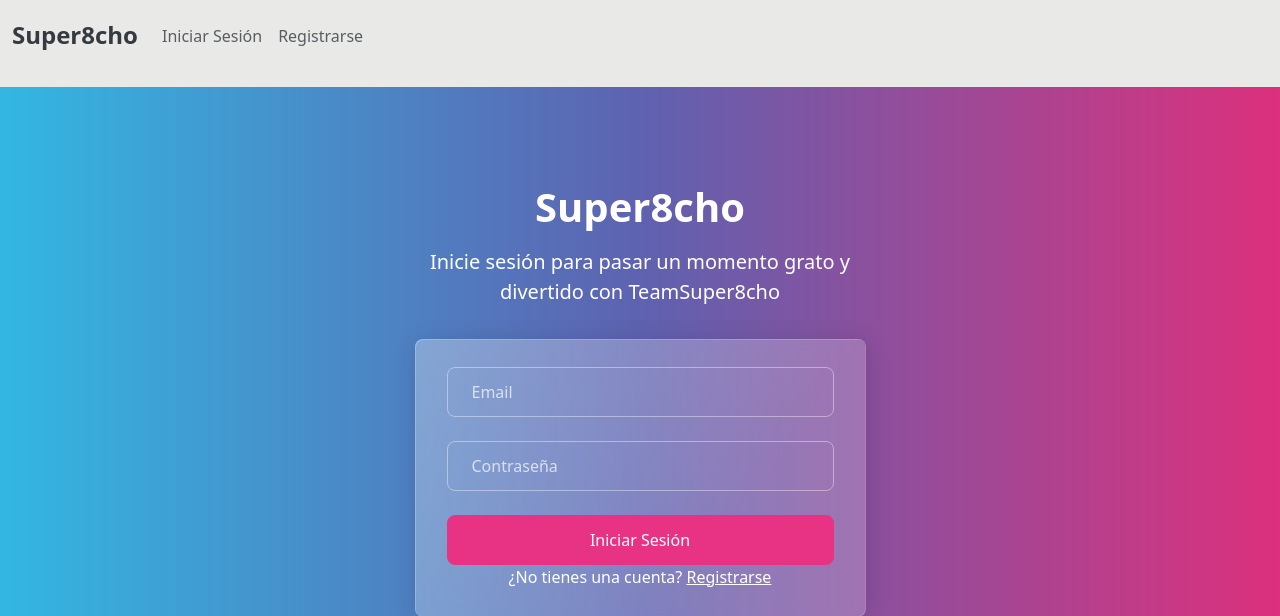
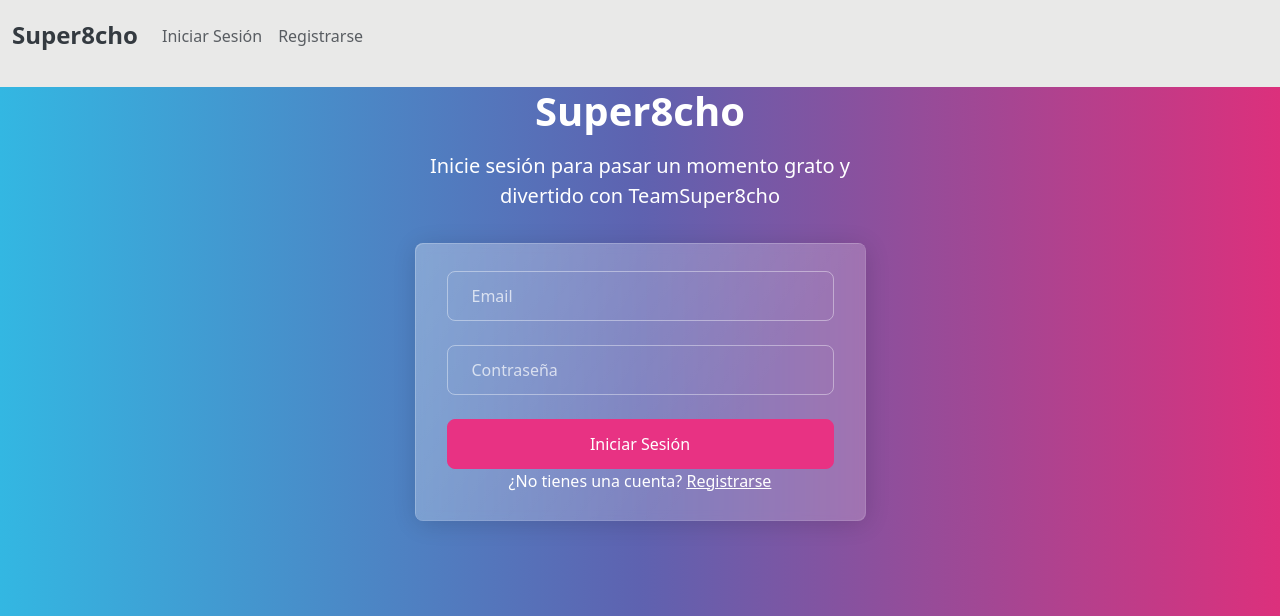
Before and after one commit to titin90/proyecto, a Flask app: page /login in a window 1280 px wide. Shown: the top 616 px of the page. Run offline with Flask 2, Linux system fonts and the light colour scheme; parts of the project's set-up code (start-up, migrations or seed data) failed here and were passed over; some libraries are stand-ins or nearby versions.

Commit message:
Update login.html

```diff
--- a/templates/login.html
+++ b/templates/login.html
@@ -4,7 +4,7 @@
 
 <div class="row">
   <div class="col-md-5 offset-md-auto mx-auto" style="text-align: center;">
-    <div class="p-4"></div>
+
     <h1> Super8cho</h1>
     <p class="lead">Inicie sesión para pasar un momento grato y divertido con TeamSuper8cho</p>
     <div class="p-1"></div>
```
